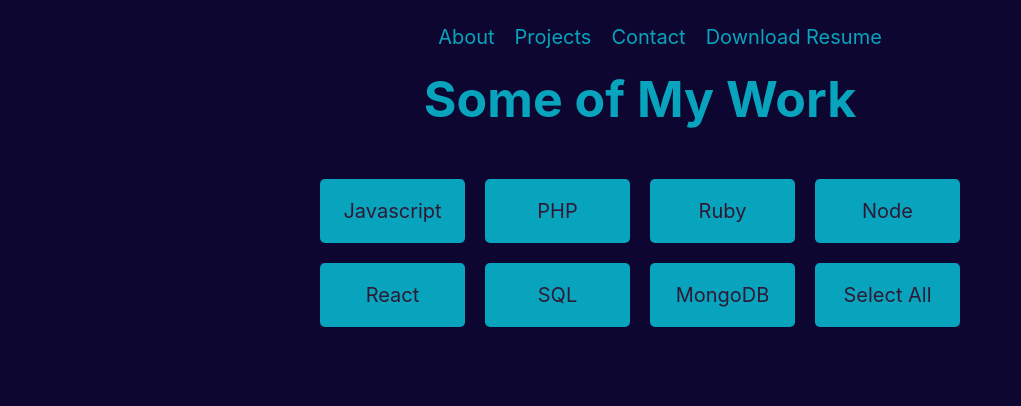
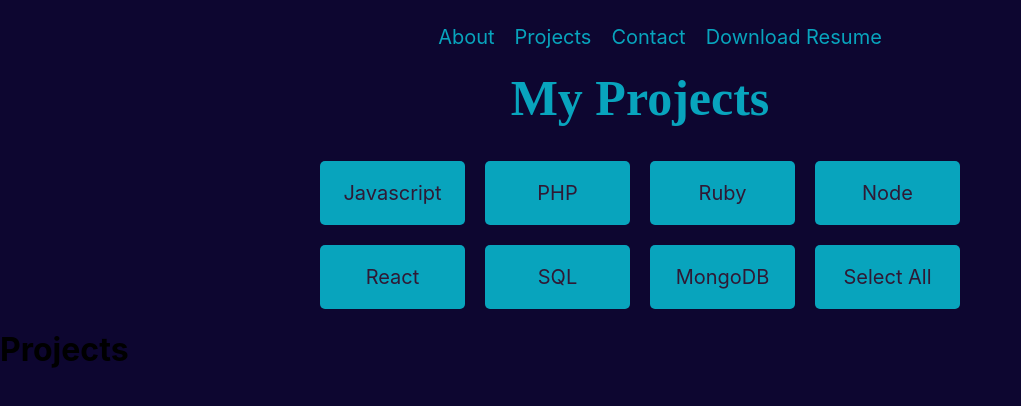
Before and after one commit to kguertin/portfolio-website, a React (Create React App) app in the folder client/: page / in a window 1280 px wide. Both pictures are taken after a click on the item "Projects". Shown: the top 406 px of the page, without its empty margins (0-1021 px from the left). Built offline with nearby package versions, Linux system fonts and the light colour scheme; no server answers.

Commit message:
add project component

```diff
--- a/client/public/index.html
+++ b/client/public/index.html
@@ -25,6 +25,7 @@
       Learn how to configure a non-root public URL by running `npm run build`.
     -->
     <title>Kevin Guertin | Full-Stack Web Developer</title>
+    <link href="https://fonts.googleapis.com/css2?family=Merriweather&display=swap" rel="stylesheet">
   </head>
   <body>
     <noscript>You need to enable JavaScript to run this app.</noscript>
--- a/client/src/App.js
+++ b/client/src/App.js
@@ -2,7 +2,7 @@ import React, { Component } from 'react';
 
 import { Nav } from './components/nav/nav.component';
 import { About } from './components/about-section/about-section.component';
-import { Projects } from './components/projects-section/projects-section.component';
+import { ProjectsSection } from './components/projects-section/projects-section.component';
 import { Contact } from './components/contact-section/contact-section.component';
 
 import './App.css';
@@ -29,7 +29,7 @@ class App extends Component{
       <div>
         <Nav changeSection={this.changeSection} />
         { this.state.currentSection === 'about' && <About /> }
-        { this.state.currentSection === 'projects' && <Projects /> }
+        { this.state.currentSection === 'projects' && <ProjectsSection /> }
         { this.state.currentSection === 'contact' && <Contact /> }
       </div>
     )
--- a/client/src/components/Skills/skills.style.css
+++ b/client/src/components/Skills/skills.style.css
@@ -1,6 +1,6 @@
 .skill-container {
     width: 50vw;
-    margin: 50px auto 0 auto;
+    margin: 25px auto 0 auto;
     display: grid;
     grid-template-columns: 1fr 1fr 1fr 1fr;
     grid-gap: 20px;
--- a/client/src/components/nav/nav.styles.css
+++ b/client/src/components/nav/nav.styles.css
@@ -10,6 +10,7 @@
     margin: 0 10px;
     font-size: 20px;
     cursor: pointer;
+    font-family: ;
 }
 
 .nav-item:hover {
--- a/client/src/components/projects-section/projects-section.component.jsx
+++ b/client/src/components/projects-section/projects-section.component.jsx
@@ -1,24 +1,38 @@
 import React, { Component } from 'react';
 
 import './projects-section.styles.css';
-import { Skills } from '../Skills/skills.component';
+import { Skills } from '../skills/skills.component';
+import { Projects } from '../projects/projects.component'
 
-export class Projects extends Component{
+export class ProjectsSection extends Component{
      constructor(){
           super();
 
           this.state = {
                skills: ['Javascript', 'PHP', 'Ruby', "Node", 'React', 'SQL', 'MongoDB'],
-               selectedSkills: [],
-               selectAll: true
+               selectedSkills: ['Javascript', 'PHP', 'Ruby', "Node", 'React', 'SQL', 'MongoDB'],
+               selectAll: true,
+               projects: []
           }
+     }
+
+     componentDidMount() {
+          fetch('http://localhost:5000/getProjects', {
+               headers: {
+                    "Content-Type": 'application/json',
+                    "Access-Control-Allow-Origin": "*"
+               }
+          })
+          .then(res => console.log(res))
+          .catch(err => console.log(err))
      }
 
      render() {
           return (
                <>
-               <h1 className="header">Some of My Work</h1>
+               <h1 className="header">My Projects</h1>
                <Skills skills={this.state.skills}/>
+               <Projects />
                </>
           )
      }
--- a/client/src/components/projects-section/projects-section.styles.css
+++ b/client/src/components/projects-section/projects-section.styles.css
@@ -3,4 +3,5 @@
     text-align: center;
     margin-top: 20px;
     font-size: 50px;
+    font-family: "Marriweather";
 }
--- /dev/null
+++ b/client/src/components/projects/projects.component.jsx
@@ -0,0 +1,9 @@
+import React from 'react';
+
+import './projects.styles.css';
+
+export const Projects = () => {
+    return (
+        <h1>Projects</h1>
+    )
+}
```
Also changed, not shown: client/src/components/projects/projects.styles.css (added), 2 other files (tests, documents, lock files or other folders).
